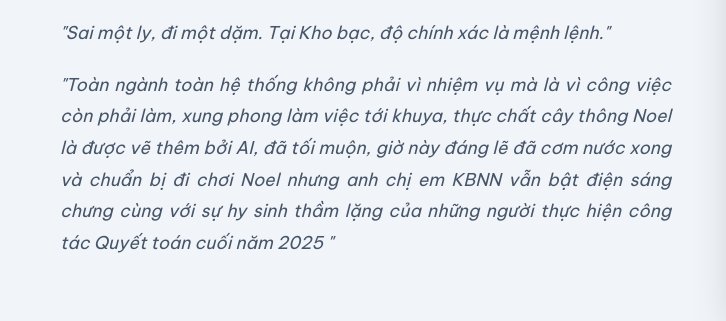
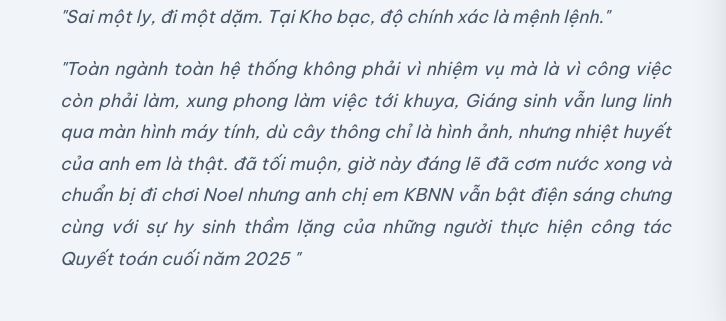
Before and after one commit to longkdksnb1234/quyettoan2025, a plain HTML site: page index.html in a window 1280 px wide. Shown: the part 1731-2052 px from the top of the page, 0-726 px from the left. Drawn offline with Linux system fonts and the light colour scheme.

Commit message:
Update index.html

```diff
--- a/index.html
+++ b/index.html
@@ -260,7 +260,7 @@
                     Đằng sau sự nhiệt huyết là những cái đầu lạnh, đôi tay lật hồ sơ nhanh thoăn thoắt và những cú click chuột lia lịa. Nhưng sự chính xác vẫn được ưu tiên hàng đầu.
                 </p>
                 <p><em>"Sai một ly, đi một dặm. Tại Kho bạc, độ chính xác là mệnh lệnh."</em></p>
-		<p><em>"Toàn ngành toàn hệ thống không phải vì nhiệm vụ mà là vì công việc còn phải làm,  xung phong làm việc tới khuya, thực chất cây thông Noel là được vẽ thêm bởi AI, đã tối muộn, giờ này đáng lẽ đã cơm nước xong và chuẩn bị đi chơi Noel nhưng anh chị em KBNN vẫn bật điện sáng chưng cùng với sự hy sinh thầm lặng của những người thực hiện công tác Quyết toán cuối năm 2025 "</em></p>
+		<p><em>"Toàn ngành toàn hệ thống không phải vì nhiệm vụ mà là vì công việc còn phải làm, xung phong làm việc tới khuya, Giáng sinh vẫn lung linh qua màn hình máy tính, dù cây thông chỉ là hình ảnh, nhưng nhiệt huyết của anh em là thật. đã tối muộn, giờ này đáng lẽ đã cơm nước xong và chuẩn bị đi chơi Noel nhưng anh chị em KBNN vẫn bật điện sáng chưng cùng với sự hy sinh thầm lặng của những người thực hiện công tác Quyết toán cuối năm 2025 "</em></p>
             </div>
         </section>
 
```
